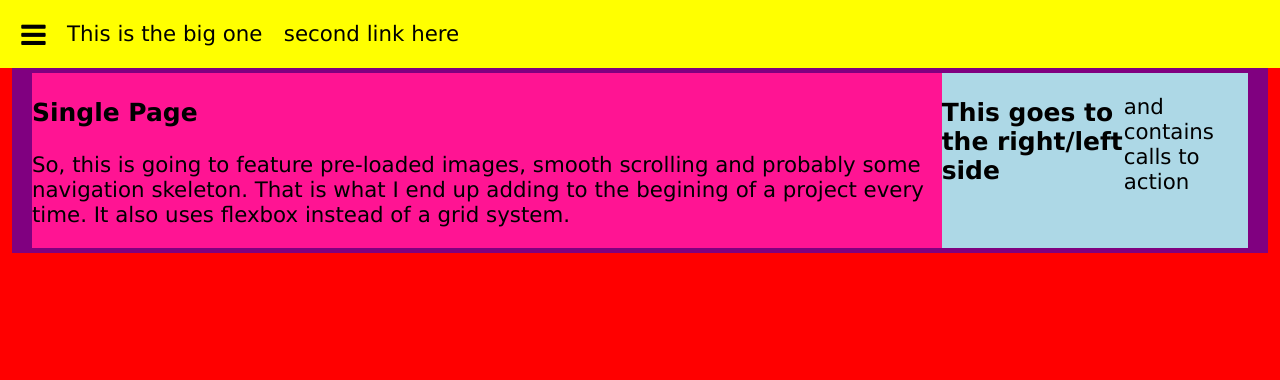
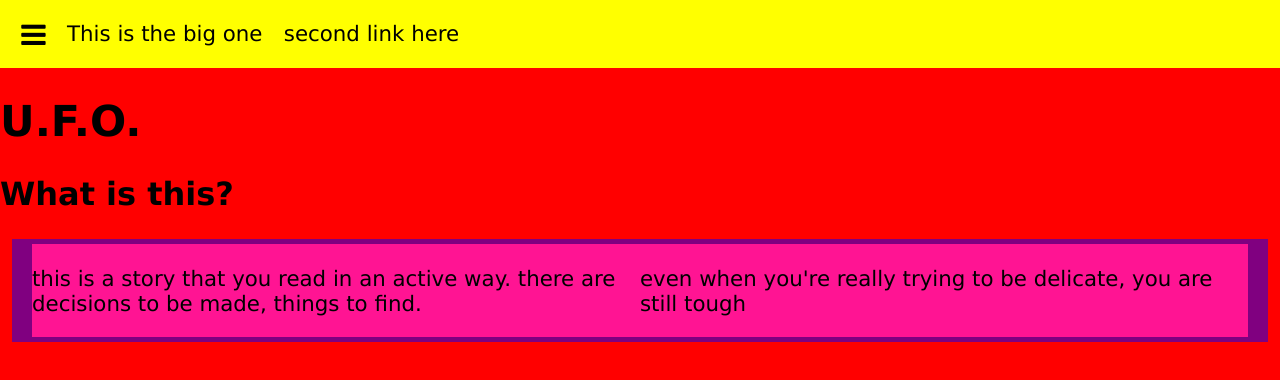
Before and after one commit to Elehisie/ufo, a website: page index.html in a window 1280 px wide. Drawn offline with Linux system fonts and the light colour scheme.

Commit message:
sorting out stuff

```diff
--- a/index.html
+++ b/index.html
@@ -4,6 +4,7 @@
     <meta charset="utf-8">
     <meta name="viewport" content="width=device-width, initial-scale=1">
     <title>Single Page cuz reasons</title>
+
     <link rel="stylesheet" href="bower_components/font-awesome/css/font-awesome.min.css">
     <link rel="stylesheet" href="styles/layout.css">
     <link rel="stylesheet" href="styles/content.css">
@@ -20,16 +21,15 @@
       <p>Contact</p>
       <p>Agenda</p>
     </nav>
-    <section>
-      <article>
-        <h1>Single Page</h1>
-        <p>So, this is going to feature pre-loaded images, smooth scrolling and probably some navigation skeleton. That is what I end up adding to the begining of a project every time. It also uses flexbox instead of a grid system.</p>
-      </article>
-      <aside>
-        <h3>This goes to the right/left side</h3>
-        <p> and contains calls to action </p>
-      </aside>
-    </section>
+
+    <header>
+      <h1>U.F.O.</h1>
+      <h2>What is this?</h2>
+    </header>
+
+    <section id="panels">Loading your story so far...</section>
+
     <script src="scripts/app.js"></script>
+    <script src="scripts/story.js"></script>
   </body>
 </html>
--- /dev/null
+++ b/scripts/story.js
@@ -0,0 +1,48 @@
+(function () {
+  var collection = {
+    intro: {
+      text: 'this is a story that you read in an active way. there are decisions to be made, things to find.',
+    },
+
+    gender: {
+      text: 'choose your gender',
+    },
+
+    male: {
+      text: 'you are a tough guy, who like being a tough guy',
+    },
+
+    female: {
+      text: 'even when you\'re really trying to be delicate, you are still tough',
+    }
+  };
+
+  var story = ['intro','female'];
+
+  var loadPanels = function (savedPanels) {
+    document.getElementById('panels').innerHTML = '';
+
+    var panels = {};
+    Object.keys(collection).forEach(function(key) {
+      // if (story.find(key)) { panels[key] = collection.key; }
+      story.find(function (key){
+        panels[key] = collection[key];
+      });
+    });
+    console.log(panels);
+
+    //this way object of objects become array of objects
+    Object.keys(panels).forEach(function(key) {
+      // console.log(key, panels[key].text);
+      var panel = document.createElement('article');
+      panel.setAttribute('id', key);
+      panel.setAttribute('class', 'panels');
+      panel.innerHTML = '<p>'+panels[key].text+'</p>';
+
+      document.getElementById('panels').appendChild(panel);
+    });
+  };
+
+  loadPanels(story);
+
+})();
```
